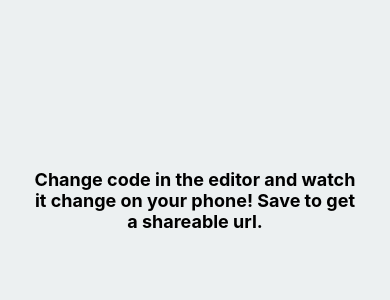
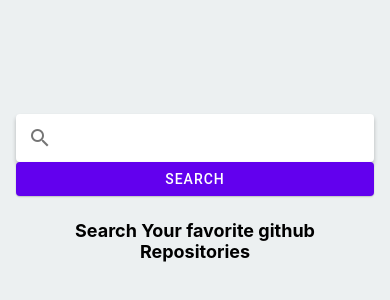
Before and after one commit to jimrahman/github_repo, a React Native app: screen / in a window 390 px wide. Shown: the part 222-522 px from the top of the page. Built offline with nearby package versions, Linux system fonts and the light colour scheme.

Commit message:
dependencies added

```diff
--- a/App.js
+++ b/App.js
@@ -1,16 +1,19 @@
 import * as React from "react";
-import { Text, View, StyleSheet } from "react-native";
-import { Card } from "react-native-paper";
+import { Text, View, StyleSheet, SafeAreaView, StatusBar } from "react-native";
+import { Searchbar, Button } from "react-native-paper";
 
 export default function App() {
   return (
     <>
-      <View style={styles.container}>
-        <Text style={styles.paragraph}>
-          Change code in the editor and watch it change on your phone! Save to
-          get a shareable url.
-        </Text>
-      </View>
+      <SafeAreaView style={styles.container}>
+        <View style={styles.search}>
+          <Searchbar />
+          <Button mode="contained" onPress={() => console.log("worked")}>Search</Button>
+          <Text style={styles.paragraph}>
+            Search Your favorite github Repositories
+          </Text>
+        </View>
+      </SafeAreaView>
     </>
   );
 }
@@ -20,7 +23,10 @@
     flex: 1,
     justifyContent: "center",
     backgroundColor: "#ecf0f1",
-    padding: 8,
+    marginTop: StatusBar.currentHeight,
+  },
+  search: {
+    padding: 16,
   },
   paragraph: {
     margin: 24,
--- a/package.json
+++ b/package.json
@@ -9,9 +9,11 @@
     "lint": "eslint . --ext .js"
   },
   "dependencies": {
+    "bootstrap": "^4.6.0",
     "expo": "~40.0.0",
     "expo-constants": "~9.3.3",
     "expo-status-bar": "~1.0.3",
+    "jquery": "^3.6.0",
     "react": "16.13.1",
     "react-dom": "16.13.1",
     "react-native": "https://github.com/expo/react-native/archive/sdk-40.0.1.tar.gz",
```
Also changed, not shown: 1 other file (tests, documents, lock files or other folders).
